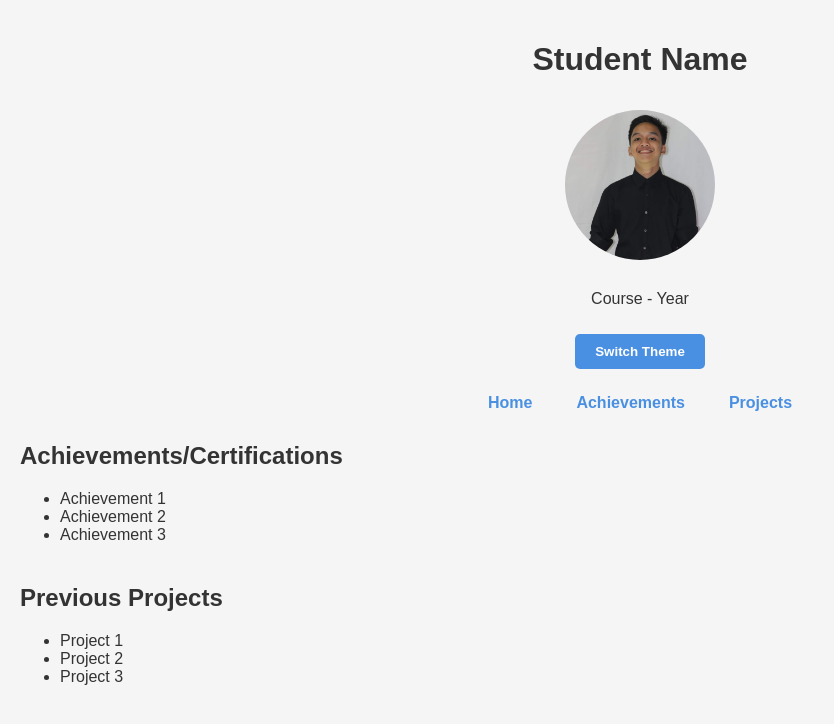
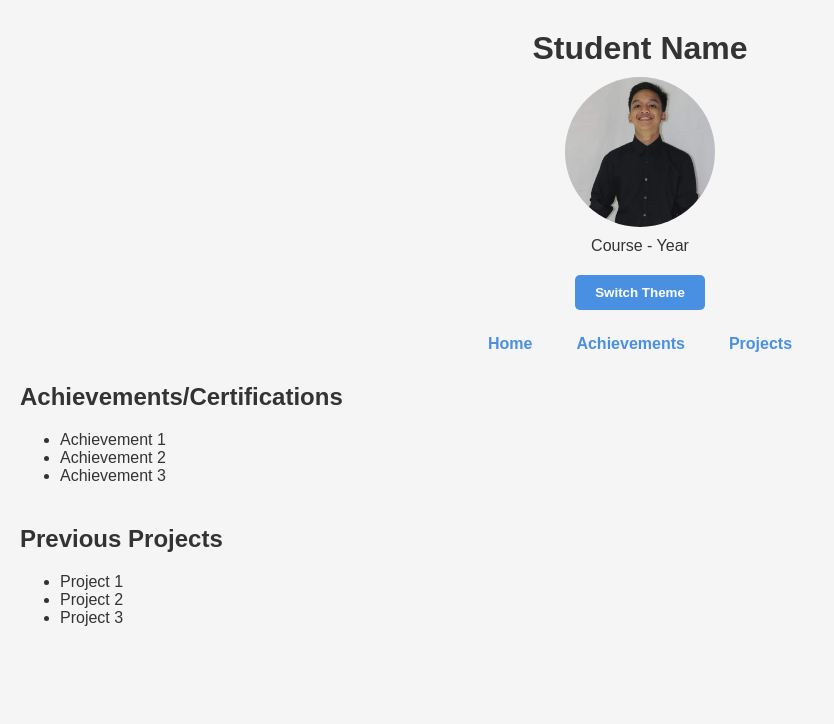
Before and after one commit to vinzflores1001/Portfolio, a plain HTML site: page index.html in a window 1280 px wide. Shown: the whole page, without its empty margins (0-834 px from the left). Drawn offline with Linux system fonts and the light colour scheme.

Commit message:
Update style.css

```diff
--- a/style.css
+++ b/style.css
@@ -24,10 +24,21 @@ header {
    margin-bottom: 30px;
 }
 
+#name {
+   margin: 10px 0;
+}
+
 #profile-img {
    width: 150px;
    height: auto;
    border-radius: 50%;
+   margin: 10px 0;
+   display: block;
+   margin-left: auto;
+   margin-right: auto;
+}
+
+#course-year {
    margin: 10px 0;
 }
 
@@ -69,6 +80,7 @@ body.dark button:hover {
    justify-content: center;
    gap: 20px;
    flex-wrap: wrap;
+   margin: 0;
 }
 
 #main-nav li {
@@ -89,7 +101,7 @@ body.dark button:hover {
    color: white;
 }
 
-/* Dark theme adjustments for nav links */
+/* Dark theme adjustments */
 body.dark #main-nav a {
    color: #64b5f6;
 }
@@ -104,7 +116,7 @@ section {
    margin-bottom: 40px;
 }
 
-/* Ensure images don't overflow on small screens */
+/* Responsive image */
 img {
    max-width: 100%;
    height: auto;
```
